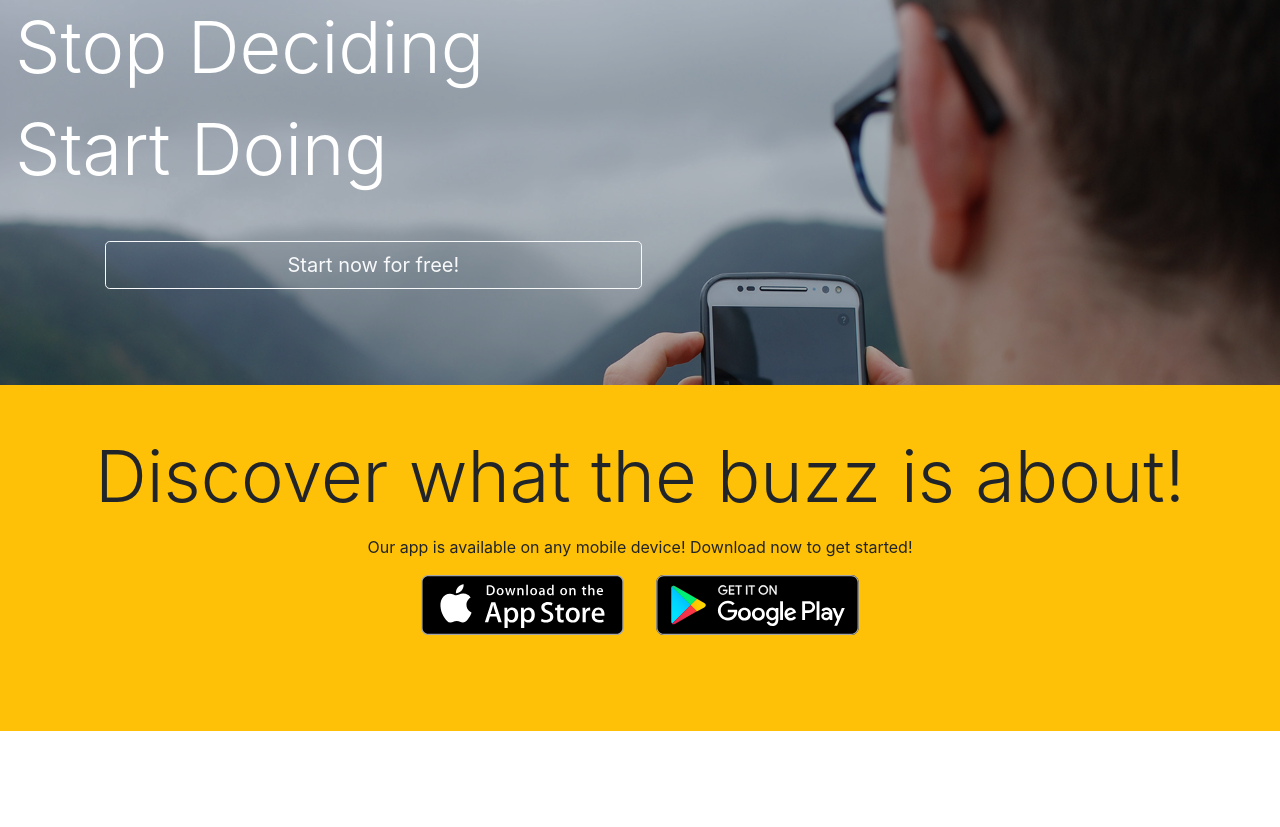
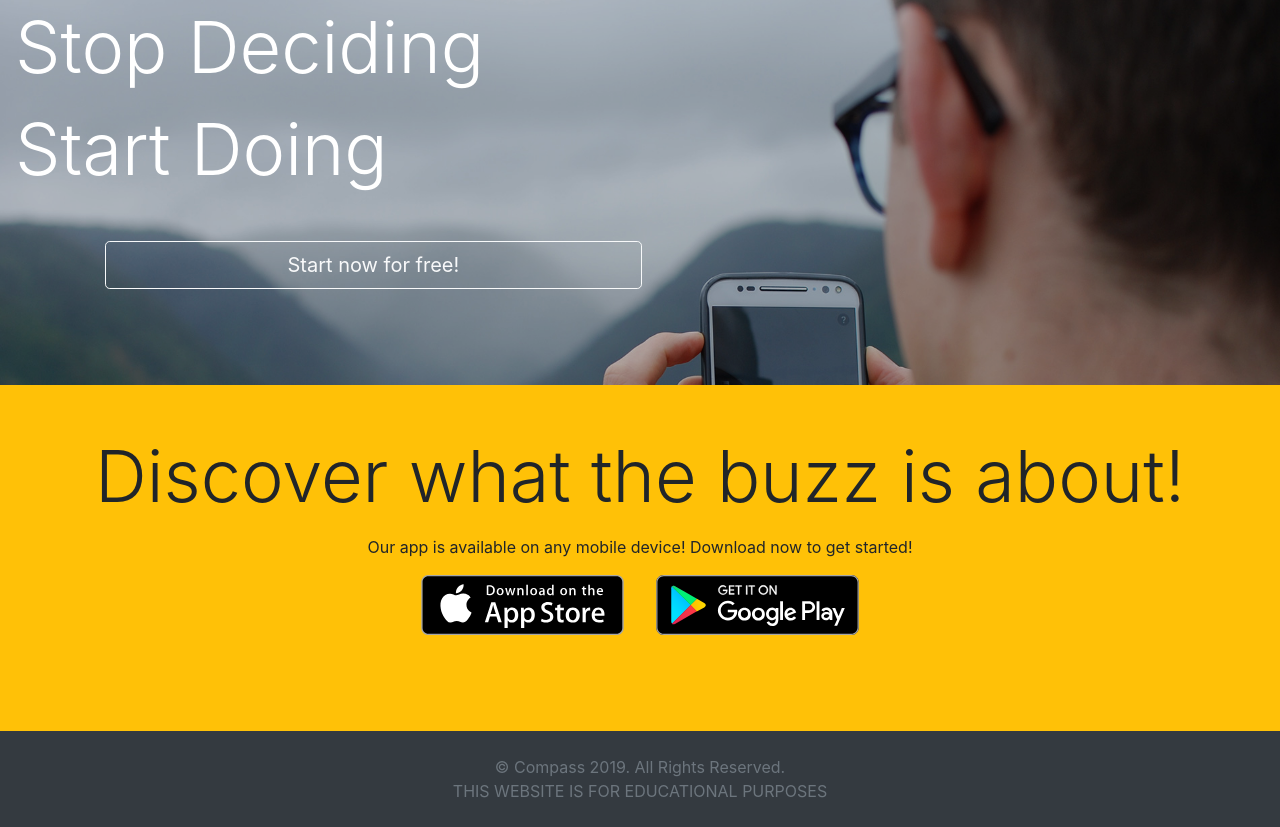
Before and after one commit to burninggun/compass, a website: page client/features.html in a window 1280 px wide. Shown: the part 679-1506 px from the top of the page. Before the commit the page ends 1410 px from the top, so only its background shows below. Drawn offline with nearby package versions, Linux system fonts and the light colour scheme.

Commit message:
styling changes for footer

```diff
--- a/client/assets/css/style.css
+++ b/client/assets/css/style.css
@@ -21,7 +21,7 @@
 }
 
 .full-pg{
-    height: 100vh;
+    min-height: 100vh;
     background-image: url('/assets/imgs/orange-bg.png');
     background-repeat: no-repeat;
     background-size: cover;
@@ -135,11 +135,13 @@
 
 .team-container > div > p {
     text-align: center;
+    background-color: #ffffff94;
 }
 
 .team-container> div:hover > p{
     color: white;
     transition: ease-in-out .25s;
+    background-color: #00000094;
 }
 
 .social-media-container{
--- a/client/features.html
+++ b/client/features.html
@@ -100,15 +100,21 @@
                 </div>
 
             </div>
+
     </div>
-
-
 
     <div class="footer bg-dark py-4">
         <p class="text-center text-white text-muted m-0" >
             © Compass 2019. All Rights Reserved.
         </p>
+        <p class="text-center text-white text-muted m-0">
+            THIS WEBSITE IS FOR EDUCATIONAL PURPOSES
+        </p>
     </div>
+
+
+
+
 
 
 </body>
```
Also changed, not shown: client/about.html (+3 -0 lines), client/contact.html (+3 -0 lines), client/index.html (+3 -0 lines).
